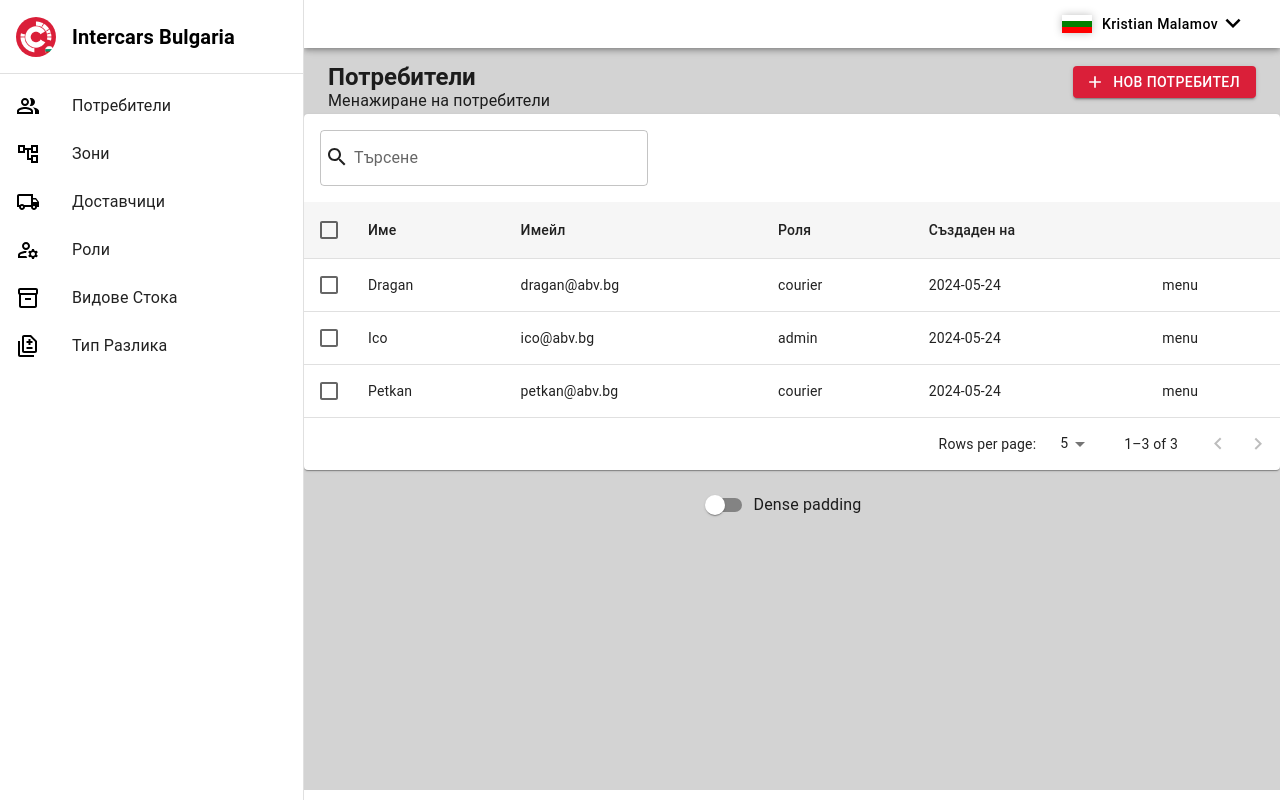
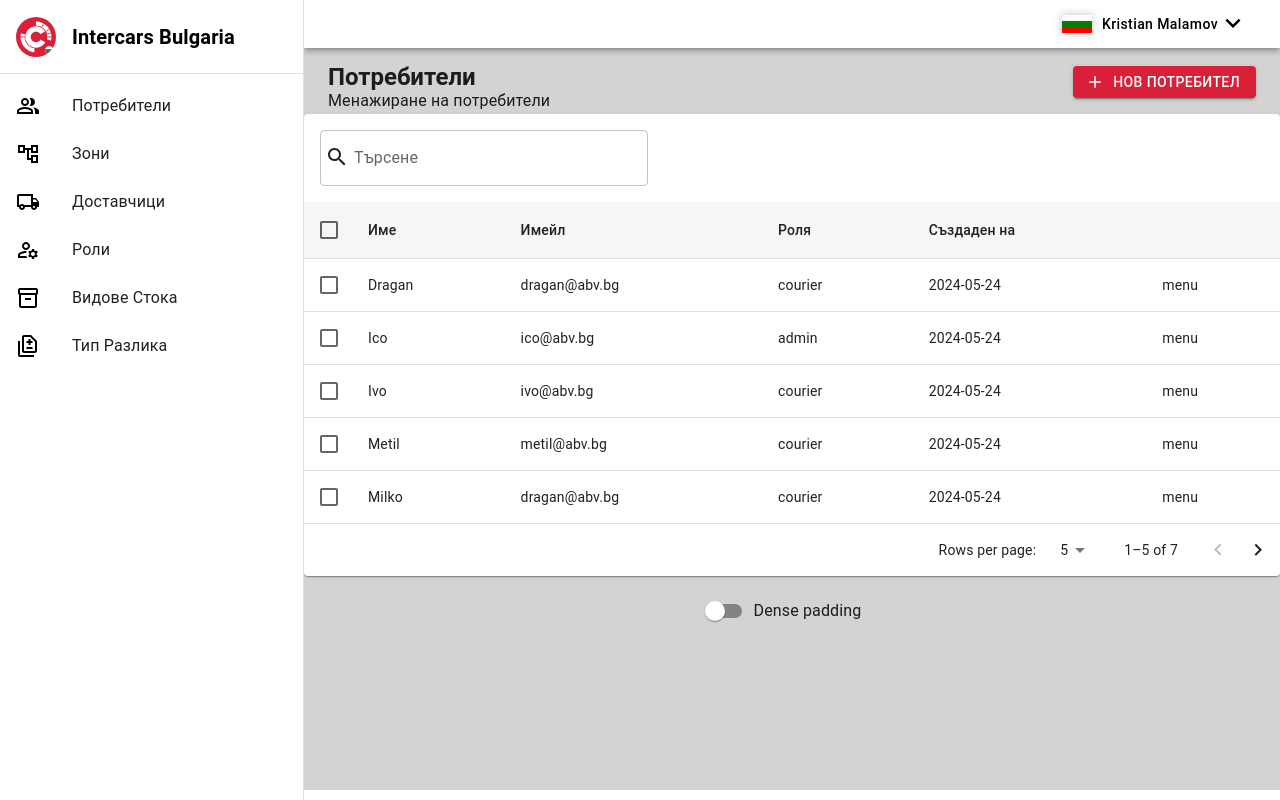
Before and after one commit to HristoYonkov/MUI-Playground, a React (Vite) app: page /users in a window 1280 px wide. Built offline with nearby package versions, Linux system fonts and the light colour scheme.

Commit message:
add more data for testing purposes

```diff
--- a/src/components/DataTable/DataTable.tsx
+++ b/src/components/DataTable/DataTable.tsx
@@ -42,7 +42,11 @@ function createData(id: number, name: string, email: string, role: string, creat
 const rows = [
     createData(1, 'Ico', 'ico@abv.bg', 'admin', '2024-05-24'),
     createData(2, 'Petkan', 'petkan@abv.bg', 'courier', '2024-05-24'),
-    createData(3, 'Dragan', 'dragan@abv.bg', 'courier', '2024-05-24'),
+    createData(3, 'Milko', 'dragan@abv.bg', 'courier', '2024-05-24'),
+    createData(4, 'Dragan', 'dragan@abv.bg', 'courier', '2024-05-24'),
+    createData(5, 'Ivo', 'ivo@abv.bg', 'courier', '2024-05-24'),
+    createData(6, 'Pavel', 'ipavel@abv.bg', 'courier', '2024-05-24'),
+    createData(7, 'Metil', 'metil@abv.bg', 'courier', '2024-05-24'),
 ];
 
 function descendingComparator<T>(a: T, b: T, orderBy: keyof T) {
```
